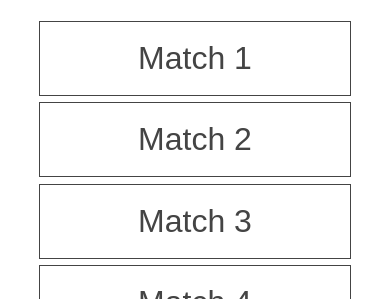
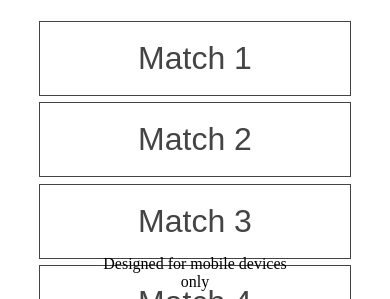
Before and after one commit to hariharan-dev/ipl-fantasy-2021, a plain HTML site: page index.html in a window 390 px wide. Shown: the part 545-844 px from the top of the page. Drawn offline with Linux system fonts and the light colour scheme.

Commit message:
added mobile disc

```diff
--- a/index.html
+++ b/index.html
@@ -37,6 +37,7 @@
         </div>
       </template>
     </div>
+    <footer>Designed for mobile devices only</footer>
     <script text="javascript" src="./index.js"></script>
   </body>
 </html>
--- a/style.css
+++ b/style.css
@@ -22,6 +22,13 @@ td {
   height: 4vh;
   text-align: center;
   width: 10%;
+}
+
+footer {
+  position: fixed;
+  bottom: 1%;
+  left: 50%;
+  transform: translateX(-50%);
 }
 
 /* Style the buttons that are used to open and close the accordion panel */
```
